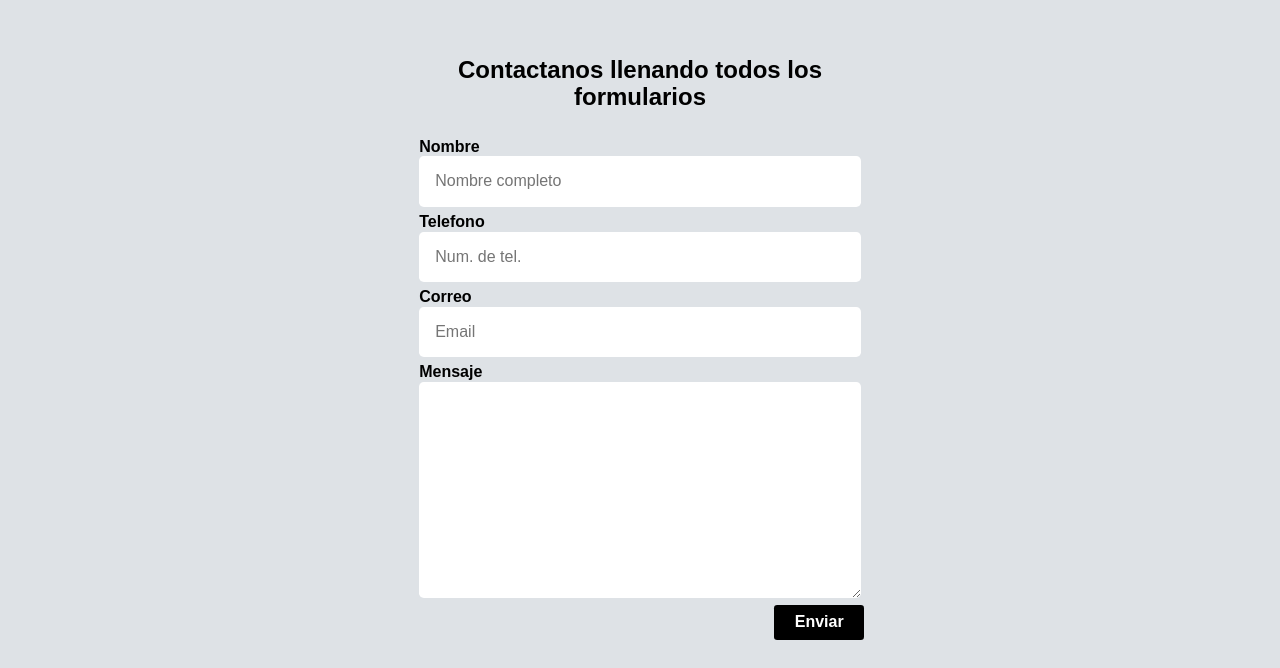
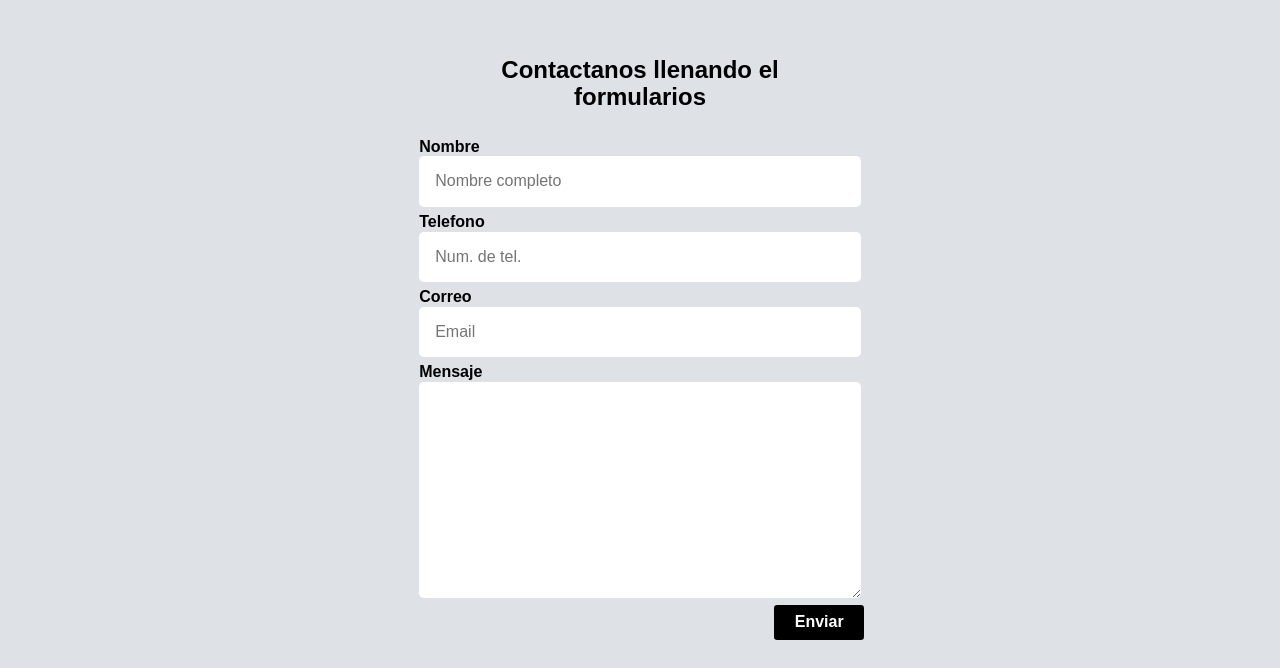
Before and after one commit to LuccaMichelli/JordanXNike, a website: page html/contacto.html in a window 1280 px wide. Shown: the part 132-800 px from the top of the page. Drawn offline with nearby package versions, Linux system fonts and the light colour scheme; a web font is replaced by a local one.

Commit message:
cambios en contacto y en index

```diff
--- a/html/contacto.html
+++ b/html/contacto.html
@@ -66,7 +66,7 @@
 
             <fieldset>
 
-                <legend>Contactanos llenando todos los formularios</legend>
+                <legend>Contactanos llenando el formularios</legend>
 
             <div>
 
```
Also changed, not shown: index.html (+1 -1 lines).
